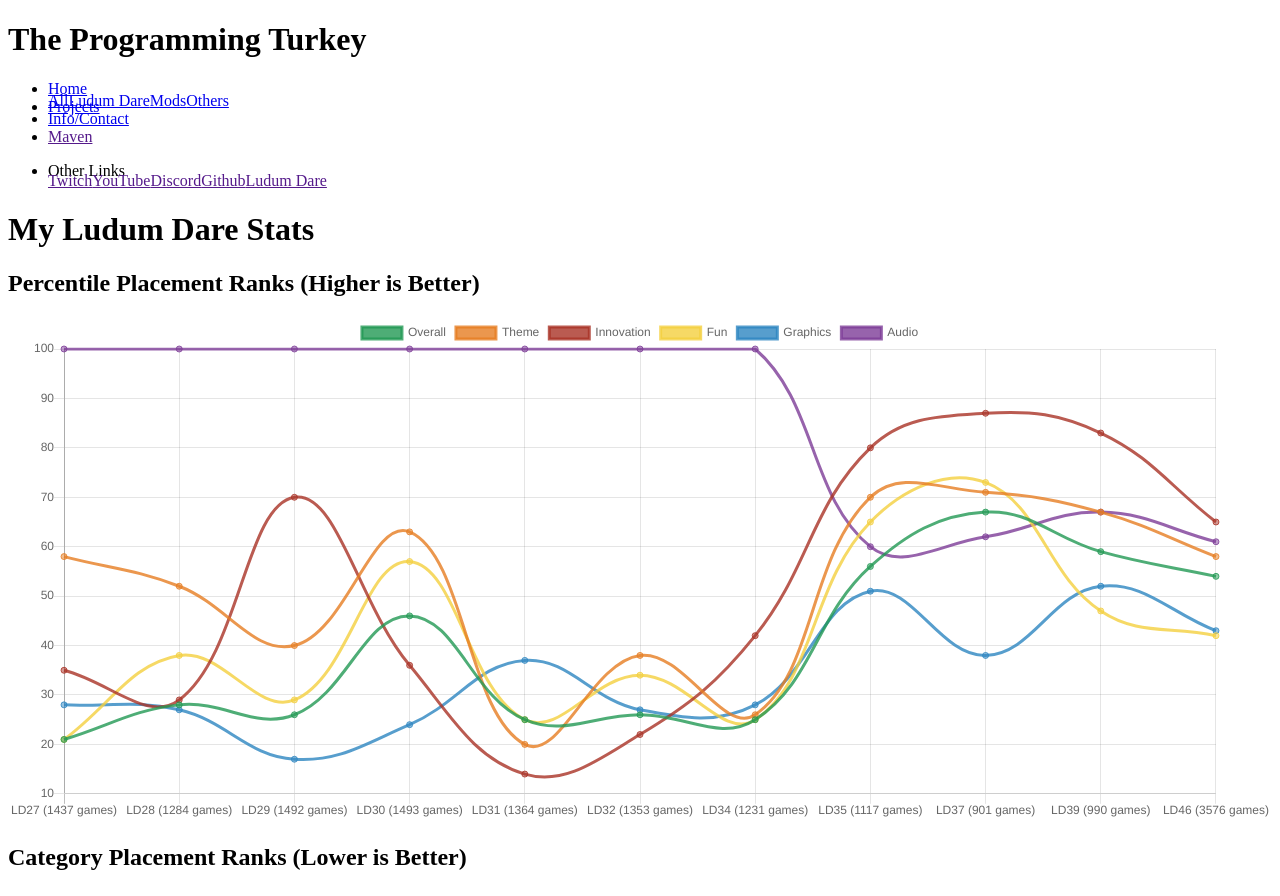
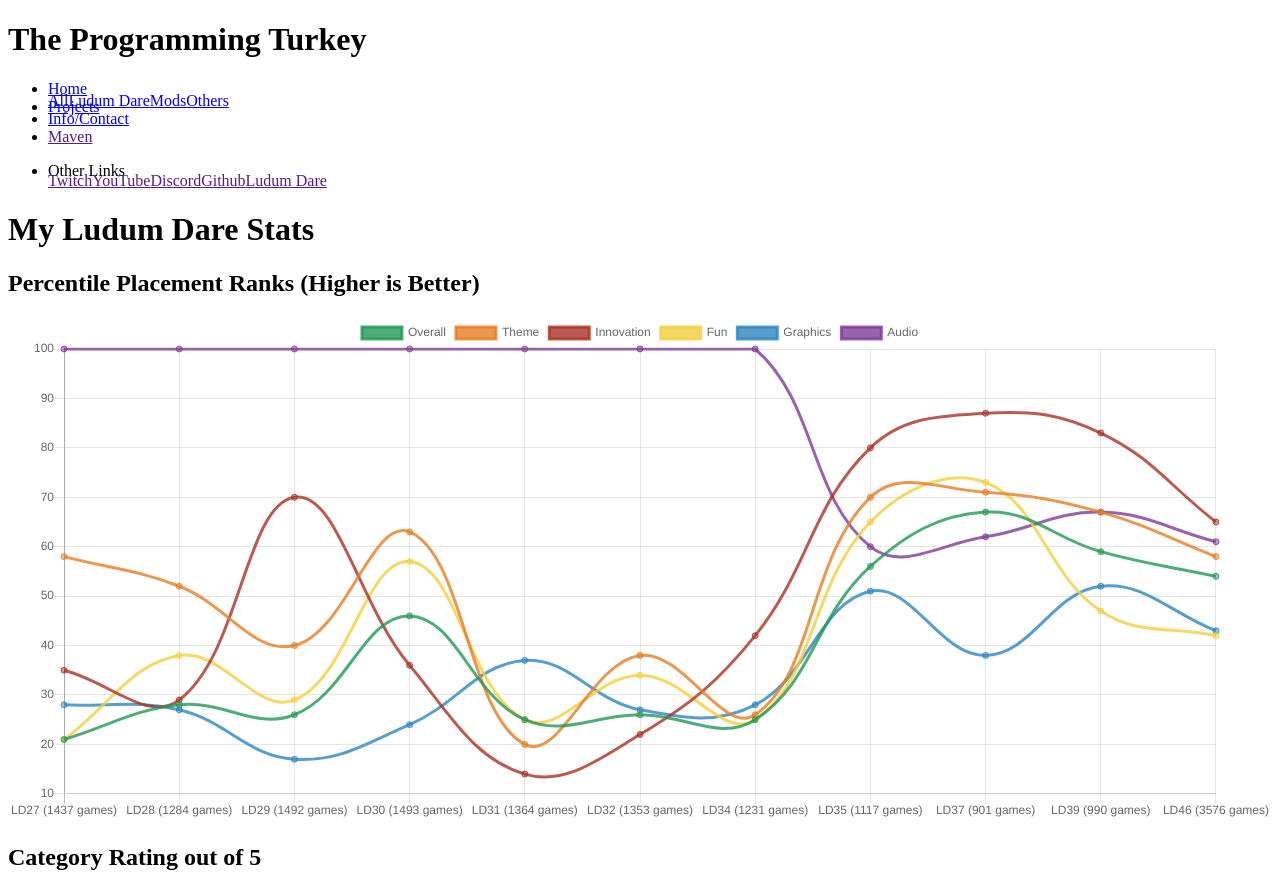
Before and after one commit to TheTurkeyDev/TheProgrammingTurkey-Website, a React app: page /ld-stats in a window 1280 px wide. Shown: the top 896 px of the page. Built offline with nearby package versions, Linux system fonts and the light colour scheme; the HTML template or start-up script is replaced by a standard one.

Commit message:
Fixed chart title being wrong

```diff
--- a/src/pages/projects/ludum-dare/ld-stats.js
+++ b/src/pages/projects/ludum-dare/ld-stats.js
@@ -181,7 +181,7 @@ class LDStats extends Component {
                     <div id="LD_Stats" className="text-center">
                         <h2 className="mt-5"> Percentile Placement Ranks (Higher is Better) </h2>
                         <canvas ref={this.percentileRef} width="1057" height="424" style={{ display: "block", width: "1057px", height: "424px" }}></canvas>
-                        <h2> Category Placement Ranks (Lower is Better) </h2>
+                        <h2> Category Rating out of 5 </h2>
                         <canvas ref={this.statsRef} width="1057" height="424" style={{ display: "block", width: "1057px", height: "424px" }}></canvas>
                     </div>
                 </div>
```
